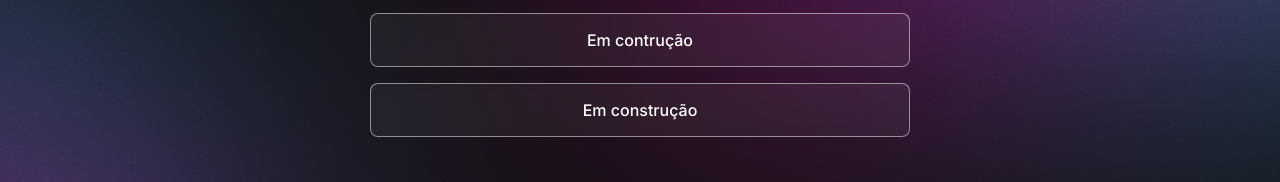
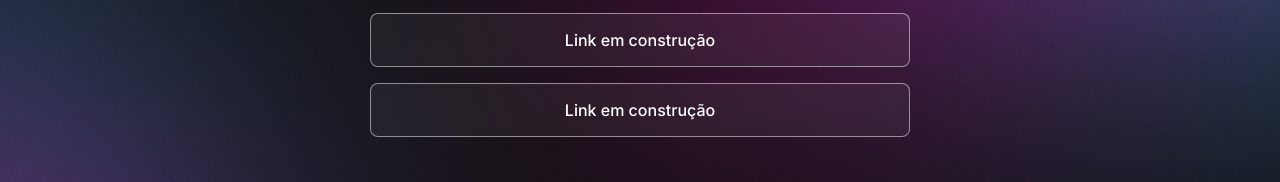
Before and after one commit to wbc-code/dev-links, a plain HTML site: page index.html in a window 1280 px wide. Shown: the part 434-616 px from the top of the page. Drawn offline with nearby package versions, Linux system fonts and the light colour scheme.

Commit message:
Update index.html

```diff
--- a/index.html
+++ b/index.html
@@ -44,11 +44,11 @@
         </li>
 
         <li>
-          <a href="#">Em contrução</a>
+          <a href="#">Link em construção</a>
         </li>
 
         <li>
-          <a href="#">Em construção</a>
+          <a href="#">Link em construção</a>
         </li>
       </ul>
 
```
